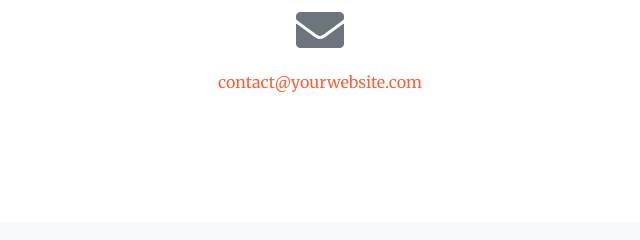
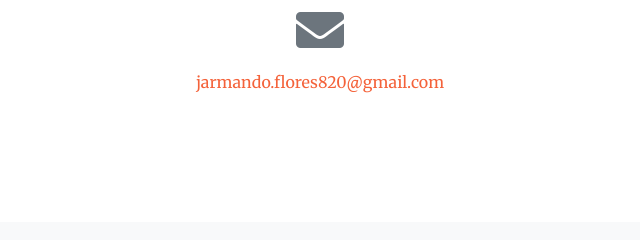
Before and after one commit to pepejfr/hello-world, a website with bundled scripts: page arqui.html in a window 1280 px wide. Shown: the part 3230-3470 px from the top of the page, 510-1150 px from the left. Built offline with nearby package versions, Linux system fonts and the light colour scheme.

Commit message:
Update arqui.html

```diff
--- a/arqui.html
+++ b/arqui.html
@@ -259,7 +259,7 @@
         <div class="col-lg-4 mr-auto text-center">
           <i class="fas fa-envelope fa-3x mb-3 text-muted"></i>
           <!-- Make sure to change the email address in anchor text AND the link below! -->
-          <a class="d-block" href="mailto:contact@yourwebsite.com">contact@yourwebsite.com</a>
+          <a class="d-block" href="mailto:jarmando.flores820@gmail.com">jarmando.flores820@gmail.com</a>
         </div>
       </div>
     </div>
```
